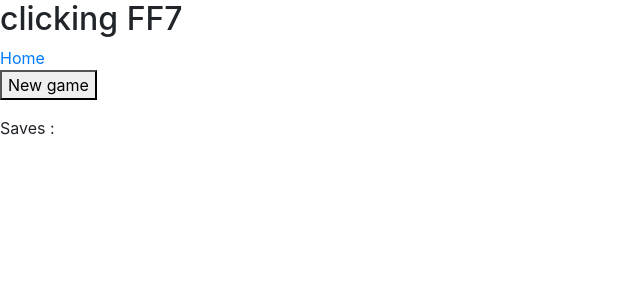
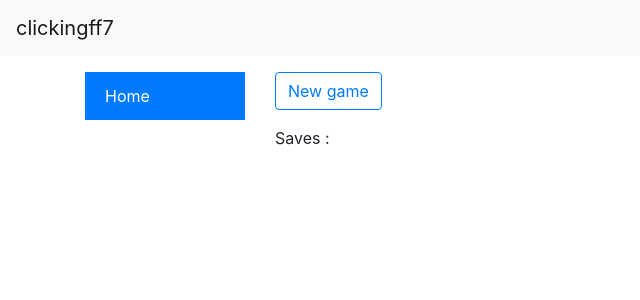
Before and after one commit to Menencia/clickingff7, an Angular app: page /home in a window 1280 px wide. Shown: the top 300 px of the page, without its empty margins (0-640 px from the left). Built offline with nearby package versions, Linux system fonts and the light colour scheme.

Commit message:
add little design

```diff
--- a/src/app/app.component.html
+++ b/src/app/app.component.html
@@ -1,12 +1,27 @@
-<h2>clicking FF7</h2>
-
-<nav *ngIf="!game.isConnected()">
-  <a routerLink="/home" routerLinkActive="active">Home</a>
+<nav class="navbar navbar-expand-lg navbar-light bg-light">
+  <a class="navbar-brand" href="#">clickingff7</a>
 </nav>
 
-<nav *ngIf="game.isConnected()">
-  <a routerLink="/dashboard" routerLinkActive="active">Dashboard</a> -
-  <a routerLink="/story" routerLinkActive="active">Story</a>
-</nav>
+<div class="container mt-3">
+  <div class="row">
+    <!-- not connected -->
+    <div class="col-sm-2" *ngIf="!game.isConnected()">
+      <ul class="list-group list-group-flush">
+        <a routerLink="/home" routerLinkActive="active" class="list-group-item list-group-item-action">Home</a>
+      </ul>
+    </div>
 
-<router-outlet></router-outlet>
+    <!-- connected -->
+    <div class="col-sm-2" *ngIf="game.isConnected()">
+      <ul class="list-group list-group-flush">
+        <a routerLink="/dashboard" routerLinkActive="active" class="list-group-item list-group-item-action">Dashboard</a>
+        <a routerLink="/story" routerLinkActive="active" class="list-group-item list-group-item-action">Story</a>
+      </ul>
+    </div>
+
+    <!-- content -->
+    <div class="col">
+      <router-outlet></router-outlet>
+    </div>
+  </div>
+</div>
--- a/src/app/home/home.component.ts
+++ b/src/app/home/home.component.ts
@@ -6,7 +6,7 @@
   selector: 'app-home',
   template: `
     <p>
-      <button (click)="newSave()">New game</button>
+      <button type="button" class="btn btn-outline-primary" (click)="newSave()">New game</button>
     </p>
     <div>
       Saves :
```
